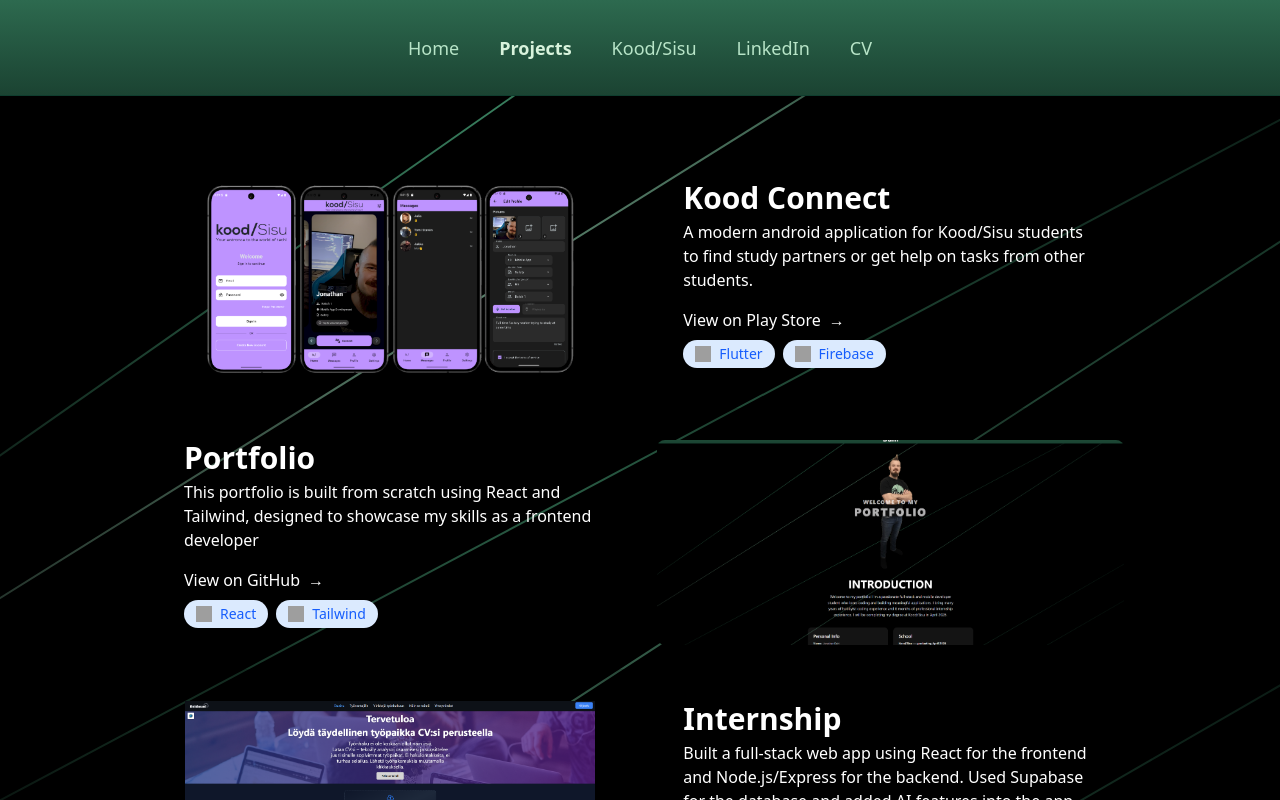
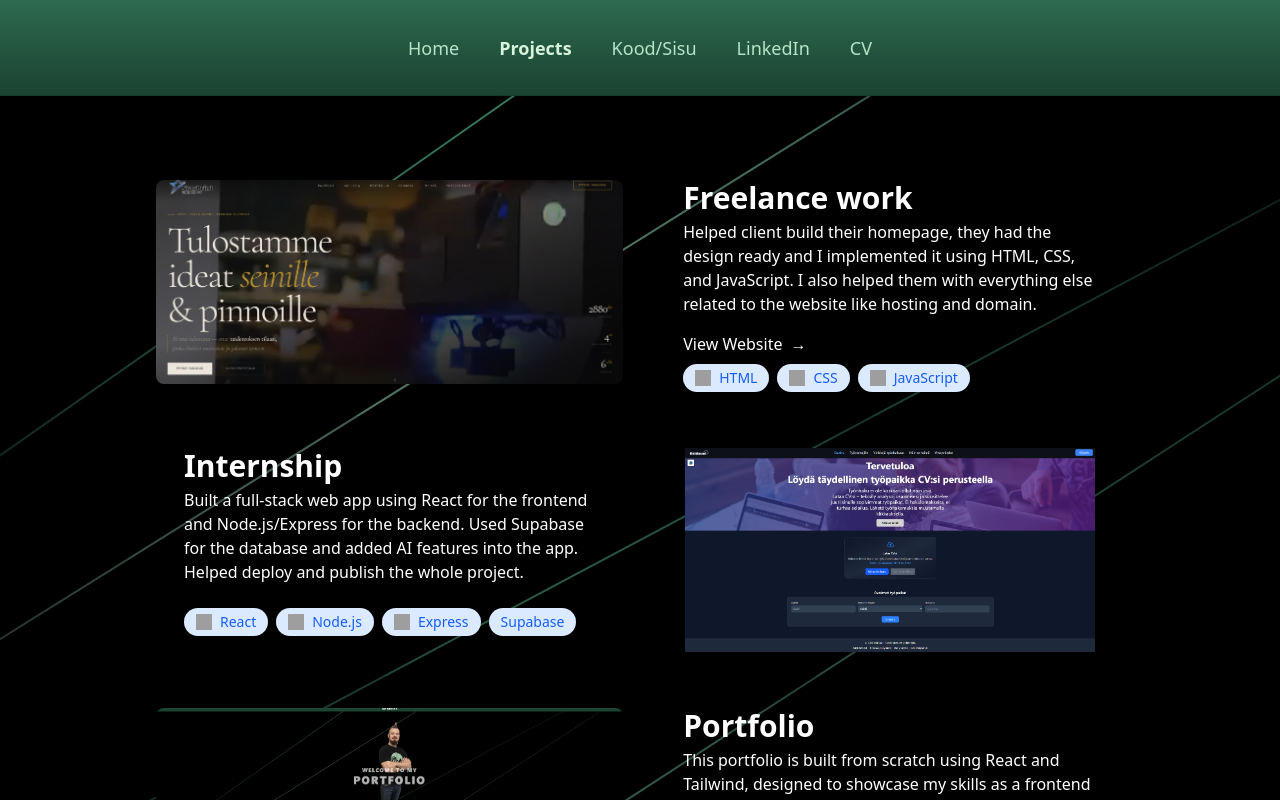
Before and after one commit to DahlJonathan/portfolio, a React (Vite) app: page / in a window 1280 px wide. Both pictures are taken after a click on the button "Projects". Shown: the top 800 px of the page. Built offline with nearby package versions, Linux system fonts and the light colour scheme; grey boxes are pictures that could not be loaded.

Commit message:
lisätty freelance projekti

```diff
--- a/src/components/Projects.jsx
+++ b/src/components/Projects.jsx
@@ -15,30 +15,23 @@
         TypeScript: 'https://cdn.jsdelivr.net/gh/devicons/devicon/icons/typescript/typescript-original.svg',
         Golang: 'https://cdn.jsdelivr.net/gh/devicons/devicon/icons/go/go-original.svg',
         SQLite: 'https://cdn.jsdelivr.net/gh/devicons/devicon/icons/sqlite/sqlite-original.svg',
+        HTML: 'https://cdn.jsdelivr.net/gh/devicons/devicon/icons/html5/html5-original.svg',
+        CSS: 'https://cdn.jsdelivr.net/gh/devicons/devicon/icons/css3/css3-original.svg',
     };
 
     const getIcon = (tech) => ICONS[tech] || null;
     const projects = [
-        {
+         {
             id: 1,
-            title: 'Kood Connect',
-            description: 'A modern android application for Kood/Sisu students to find study partners or get help on tasks from other students.',
-            technologies: ['Flutter', 'Firebase'],
-            image: '/koodconnect.png',
-            link: 'https://play.google.com/store/apps/details?id=fi.kood.sisu',
-            linkText: 'View on Play Store'
+            title: 'Freelance work',
+            description: 'Helped client build their homepage, they had the design ready and I implemented it using HTML, CSS, and JavaScript. I also helped them with everything else related to the website like hosting and domain.',
+            technologies: ['HTML', 'CSS', 'JavaScript'],
+            image: '/starprint.png',
+            link: 'https://starprint.fi/',
+            linkText: 'View Website'
         },
-        {
+         {
             id: 2,
-            title: 'Portfolio',
-            description: 'This portfolio is built from scratch using React and Tailwind, designed to showcase my skills as a frontend developer',
-            technologies: ['React', 'Tailwind'],
-            image: '/thisportfolio.png',
-            link: 'https://github.com/DahlJonathan/portfolio',
-            linkText: 'View on GitHub'
-        },
-        {
-            id: 3,
             title: 'Internship',
             description: 'Built a full-stack web app using React for the frontend and Node.js/Express for the backend. Used Supabase for the database and added AI features into the app. Helped deploy and publish the whole project.',
             technologies: ['React', 'Node.js', 'Express', 'Supabase'],
@@ -48,6 +41,24 @@
         },
         {
             id: 3,
+            title: 'Portfolio',
+            description: 'This portfolio is built from scratch using React and Tailwind, designed to showcase my skills as a frontend developer',
+            technologies: ['React', 'Tailwind'],
+            image: '/thisportfolio.png',
+            link: 'https://github.com/DahlJonathan/portfolio',
+            linkText: 'View on GitHub'
+        },
+       {
+            id: 4,
+            title: 'Kood Connect',
+            description: 'A modern android application for Kood/Sisu students to find study partners or get help on tasks from other students.',
+            technologies: ['Flutter', 'Firebase'],
+            image: '/koodconnect.png',
+            link: 'https://play.google.com/store/apps/details?id=fi.kood.sisu',
+            linkText: 'View on Play Store'
+        },
+        {
+            id: 5,
             title: 'Full-stack project',
             description: 'A full-stack project I built to challenge myself in Golang and TypeScript. Its a user management system where I focused on getting the frontend and backend to work nicely together. Used SQLite to keep things light and React for the UI.',
             technologies: ['React', 'TypeScript', 'Golang', 'SQLite'],
```
Also changed, not shown: public/starprint.png (added).
